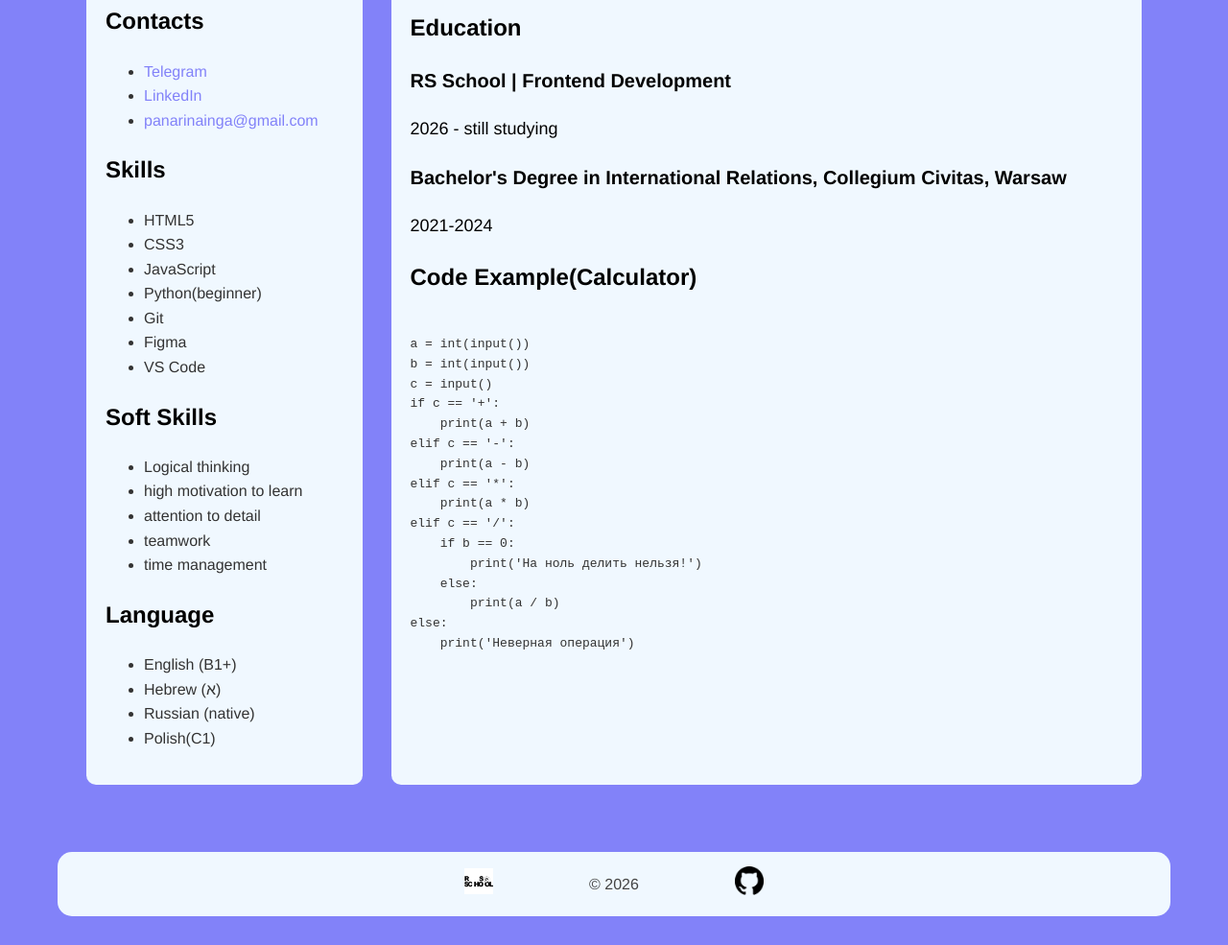
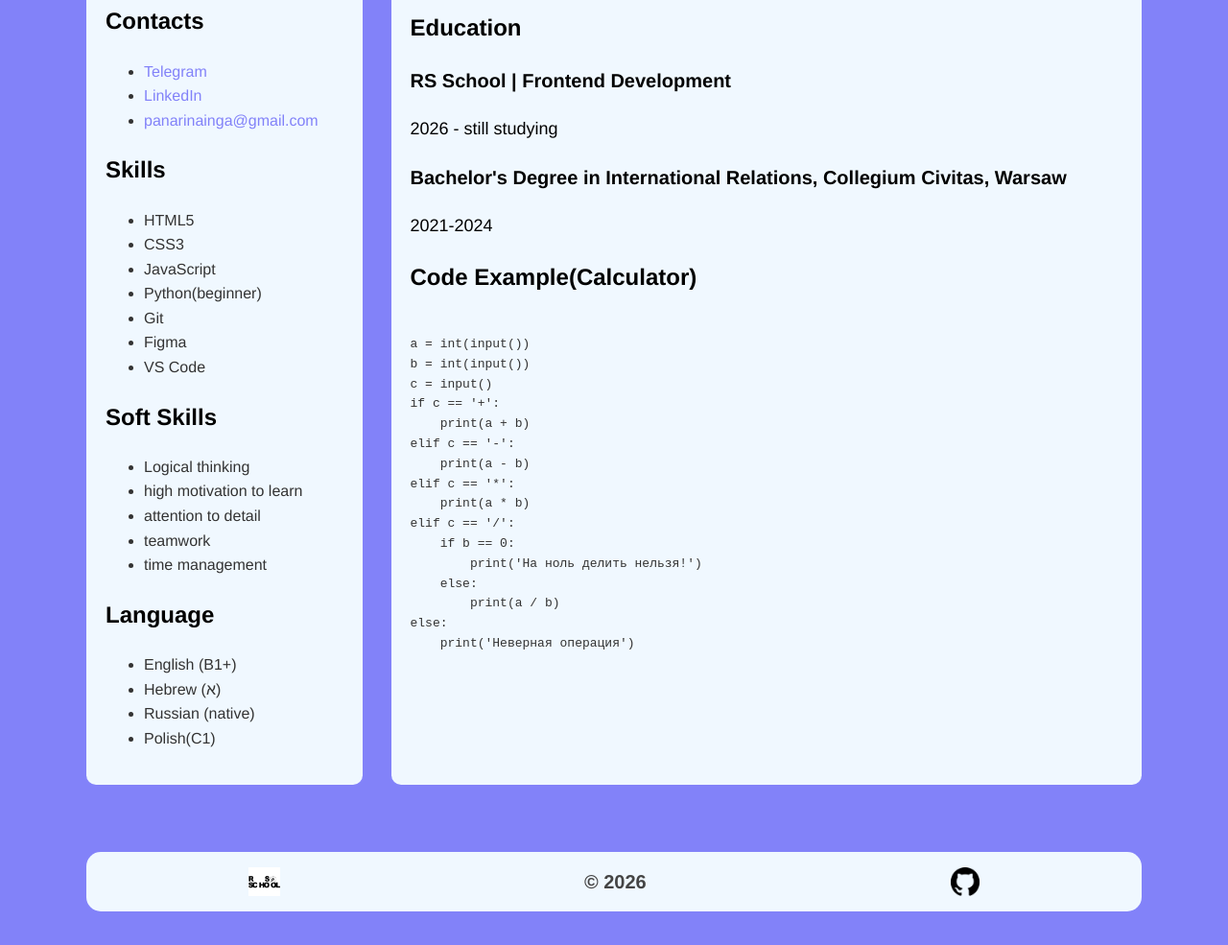
Before and after one commit to ingariuss/rsschool-cv, a plain HTML site: page index.html in a window 1280 px wide. Shown: the part 716-1701 px from the top of the page at 96% size. Drawn offline with Linux system fonts and the light colour scheme.

Commit message:
style: final footer layout with icons surrounding the year

```diff
--- a/style.css
+++ b/style.css
@@ -65,30 +65,28 @@ footer {
 }
 .footer-card {
     background-color: aliceblue;
+    display: flex;
     align-items: center;
-  gap: 100px;
+    gap: 40px;
+    justify-content: space-around;
+
     padding: 15px 30px;
     border-radius: 15px;
-  display: flex;
-  justify-content: center;
     width: 100%;
     max-width: 1100px;
-  margin:auto;
-}
-.footer-links {
-  display: flex;
-  gap: 20px;
-  align-items: center;
-}
-.footer-links img {
-  width: 20px;
-  height: auto;
-}
-.footer-links img:hover {
-  transform: scale(1.2);
+    margin: 0 auto;
+    box-sizing: border-box;
 }
 .footer-card p {
   margin: 0;
-  font-size: 16px;
+  font-size: 20px;
   color: #444;
+  font-weight: bold;
+  margin: 0;
 }
+.footer-card img{
+  display: block;
+  width: auto;
+  height: 30px;
+
+}
```
Lines whose indentation alone changed are shown as unchanged.
